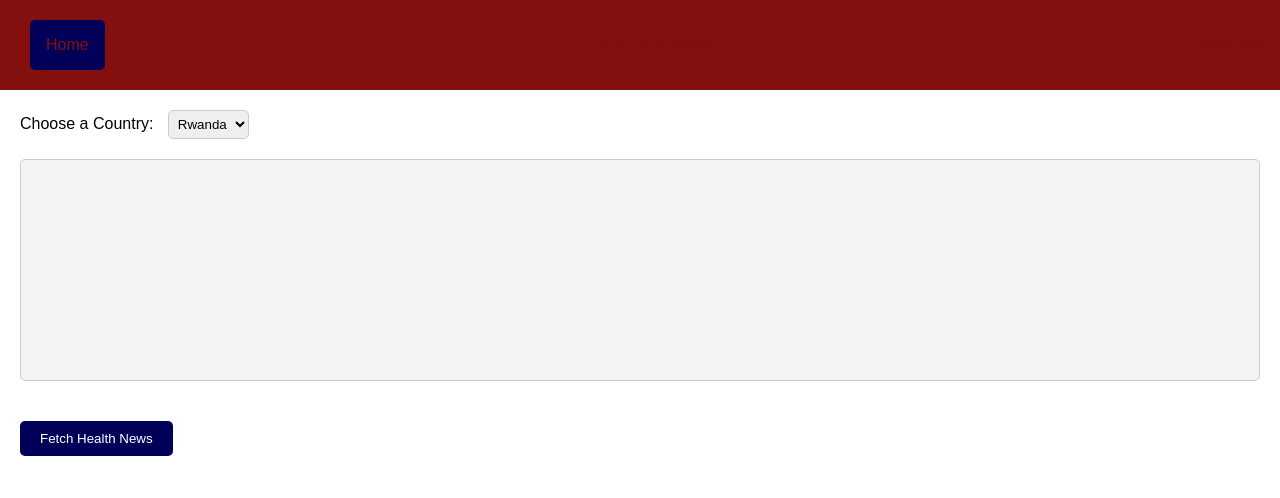
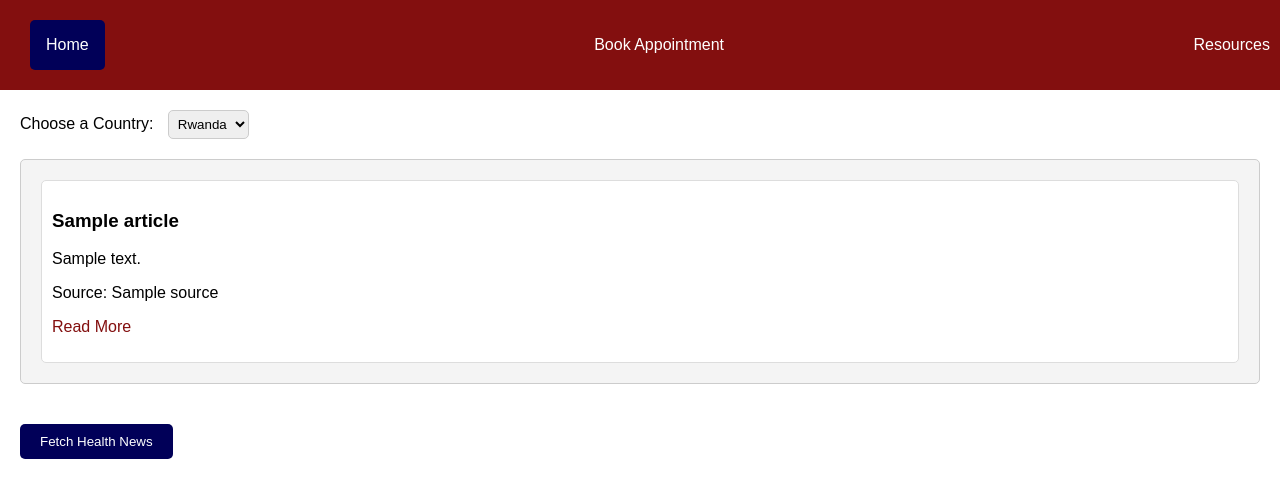
Before and after one commit to FrankOnyemaOrji/healthconnect, a Python web app: template templates/resources.html in a window 1280 px wide. Shown: the top 498 px of the page. Run offline with Jinja, Linux system fonts and the light colour scheme; the template is opened without the code that fills it: most values are stand-ins (such as "Sample title", 1, 10 or a date in 2020).

Commit message:
fix templates/resources.html

```diff
--- a/static/resources.css
+++ b/static/resources.css
@@ -98,6 +98,10 @@ a {
     padding: 10px;
     z-index: 1000;
 }
+.top-nav a {
+    color: white;
+    text-decoration: none;
+}
 
 .nav-links {
     display: flex;
--- a/templates/dashboard.html
+++ b/templates/dashboard.html
@@ -2,7 +2,7 @@
 <html>
 <head>
     <title>Health News</title>
-    <link rel="stylesheet" href="/static/dashboard.css" />
+    <link rel="stylesheet" href="{{ url_for('static', filename='dashboard.css') }}">
 
 </head>
 <body>
--- a/templates/resources.html
+++ b/templates/resources.html
@@ -2,8 +2,7 @@
 <html>
 <head>
     <title>Health News</title>
-    <link rel="stylesheet" href="/static/resources.css" />
-    <!-- <link rel="stylesheet" href="{{ url_for('static', filename='resources.css') }}"> -->
+    <link rel="stylesheet" href="{{ url_for('static', filename='resources.css') }}">
 
 </head>
 <body>
@@ -23,15 +22,18 @@
         </select>
     </div>
     <div id="newsContainer">
-        <div class="columns">
-            <div class="column" id="column1"></div>
-            <div class="column" id="column2"></div>
-            <div class="column" id="column3"></div>
+        {% for article in news_articles %}
+        <div class="news-article">
+            <h3>{{ article.title }}</h3>
+            <p>{{ article.description }}</p>
+            <p>Source: {{ article.source }}</p>
+            <p><a href="{{ article.url }}" target="_blank"><span>Read</span> More</a></p>
         </div>
+        {% endfor %}
     </div>
     <button id="fetchButton">Fetch Health News</button>
 
-    <script>
+    <!-- <script>
             document.addEventListener("DOMContentLoaded", () => {
     const countryDropdown = document.getElementById("country");
     const newsContainer = document.getElementById("newsContainer");
@@ -80,6 +82,6 @@
 });
 
 
-    </script>
+    </script> -->
 </body>
 </html>
```
Also changed, not shown: templates/appointment.html (+2 -147 lines), views.py (+45 -1 lines).
